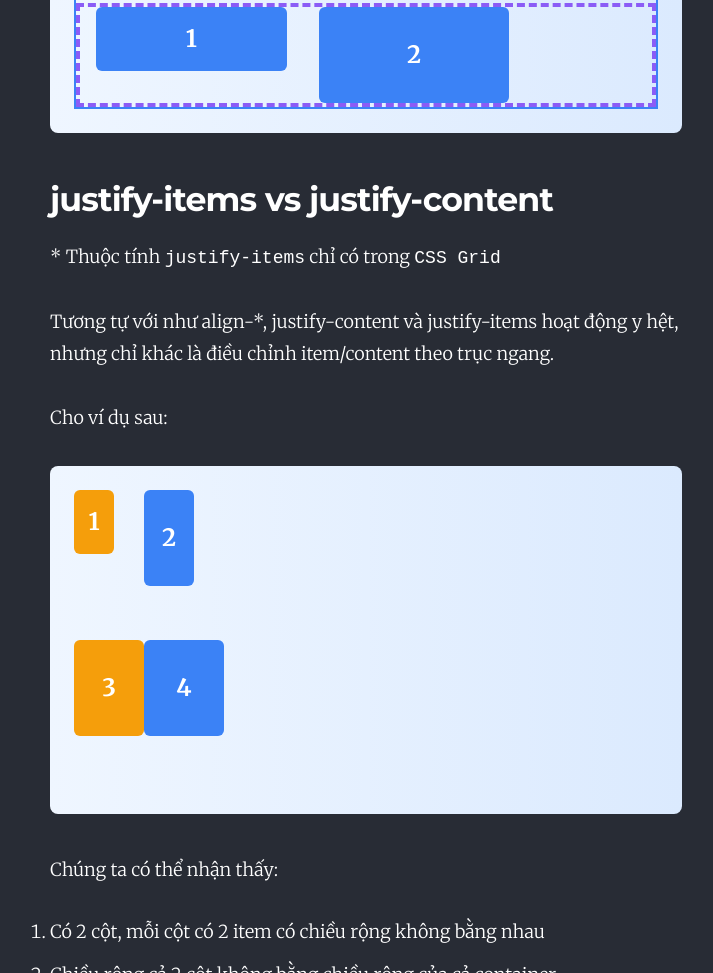
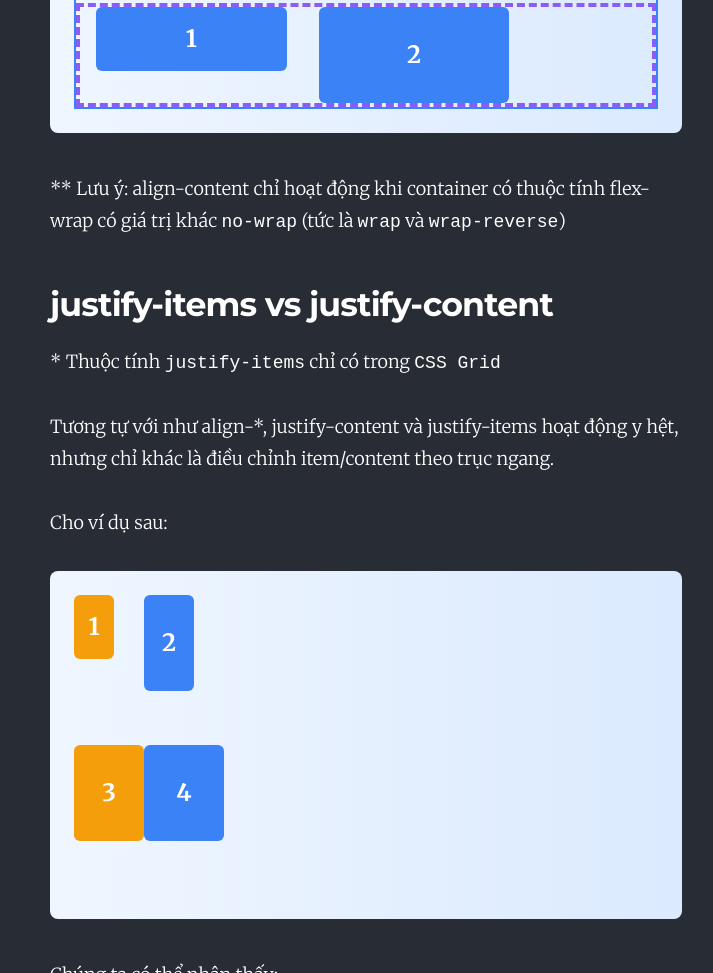
Before and after one commit to vietanhlehuu/blog, a Gatsby site: page /content-vs-items-css/ in a window 1280 px wide. Shown: the part 2708-3681 px from the top of the page, without its empty margins (274-987 px from the left). Built offline with nearby package versions, Linux system fonts and the light colour scheme; Gatsby itself is replaced by a stand-in of ours.

Commit message:
Update blog about items/content

```diff
--- a/content/blog/content-vs-items-css/index.md
+++ b/content/blog/content-vs-items-css/index.md
@@ -62,6 +62,8 @@ Và giờ chúng ta sẽ thấy rõ sự khác nhau giữa `align-items` và `al
   </div>
 </div>
 
+\*\* **Lưu ý: align-content chỉ hoạt động khi container có thuộc tính flex-wrap có giá trị khác `no-wrap` (tức là `wrap` và `wrap-reverse`)**
+
 ## justify-items vs justify-content
 
 \* Thuộc tính `justify-items` chỉ có trong `CSS Grid`
```
